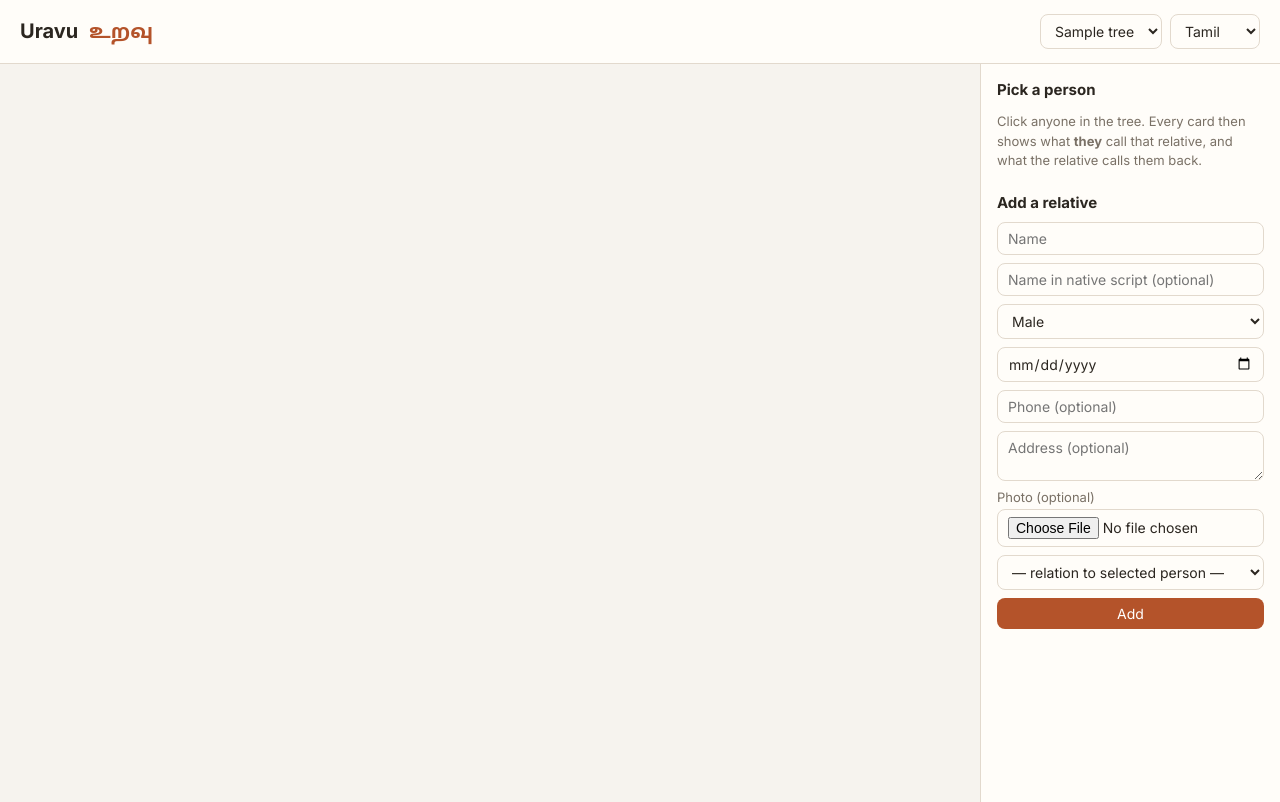
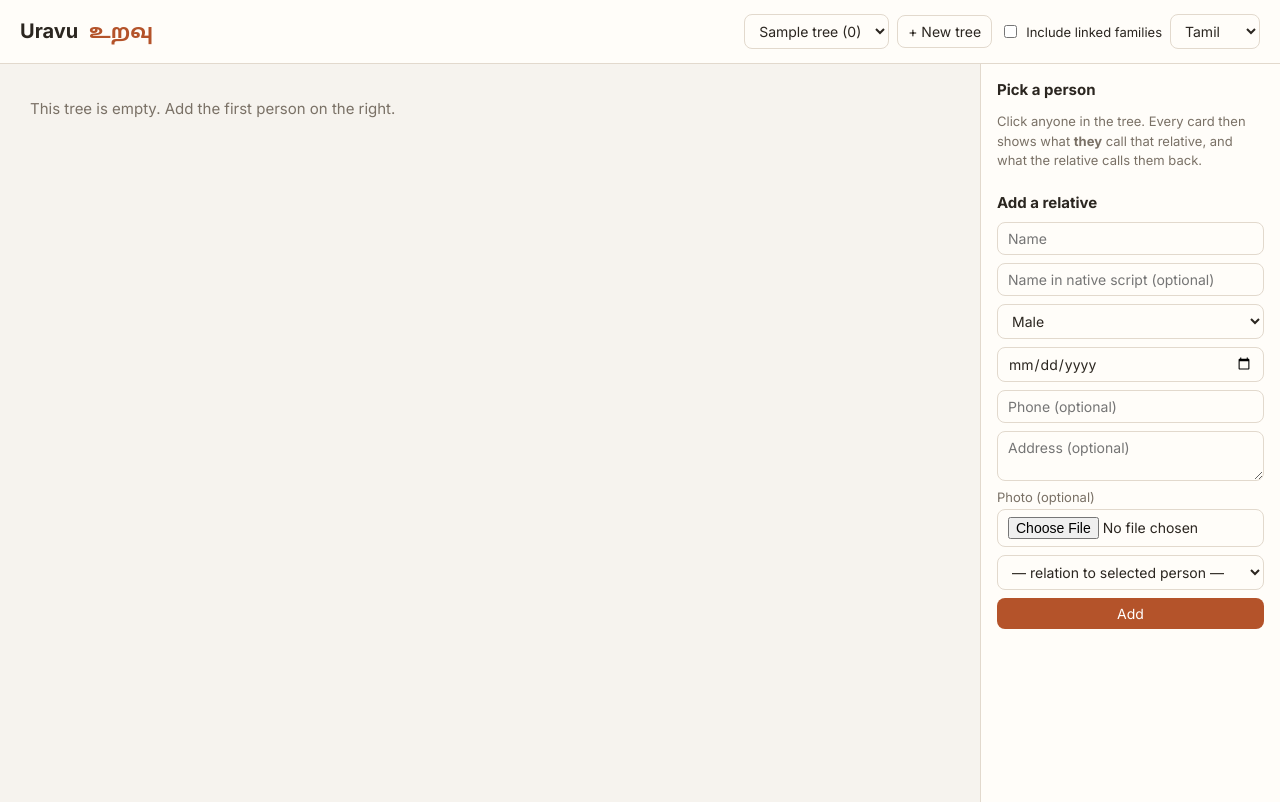
Before and after one commit to JeJo8/uravu, a Flask app: page / in a window 1280 px wide. Run offline with Flask 3, Linux system fonts and the light colour scheme; tables that the repository leaves empty hold one stand-in row (values such as "Sample post"); data that the repository does not hold is empty.

Commit message:
Link family trees: same-person links, cross-tree kinship terms

```diff
--- a/app.py
+++ b/app.py
@@ -4,11 +4,13 @@ import os
 from datetime import date, datetime, timezone
 
 import click
+from sqlalchemy import func
 from flask import Flask, jsonify, request, render_template, abort, Response
 
 import kinship
+from family_view import load_view, kin_inputs, same_person_ids
 from models import (Base, engine, SessionLocal, Tree, Person, Relationship,
-                    KinshipTerm, add_missing_columns)
+                    KinshipTerm, PersonLink, add_missing_columns)
 from terms_seed import ALL_TERMS, LANGUAGES
 
 app = Flask(__name__)
@@ -95,18 +97,8 @@ def _set_photo(p, data_url):
     return None
 
 
-def load_tree(db, tree_id):
-    persons = db.query(Person).filter_by(tree_id=tree_id).all()
-    ids = {p.id for p in persons}
-    rels = [r for r in db.query(Relationship).all()
-            if r.person_id in ids and r.related_id in ids]
-    return persons, rels
-
-
-def kin_inputs(persons, rels):
-    people = {p.id: {"gender": p.gender, "birth_date": p.birth_date} for p in persons}
-    links = [(r.person_id, r.related_id, r.type) for r in rels]
-    return people, links
+def _linked_flag():
+    return request.args.get("linked") in ("1", "true", "yes")
 
 
 def all_terms(db):
@@ -135,20 +127,20 @@ def languages():
 @app.get("/api/trees")
 def trees():
     with SessionLocal() as db:
-        return jsonify([{"id": t.id, "name": t.name} for t in db.query(Tree).all()])
+        counts = dict(db.query(Person.tree_id, func.count(Person.id)).group_by(Person.tree_id).all())
+        return jsonify([{"id": t.id, "name": t.name, "people": counts.get(t.id, 0)}
+                        for t in db.query(Tree).order_by(Tree.id).all()])
 
 
 @app.get("/api/trees/<int:tree_id>")
 def tree(tree_id):
+    """?linked=1 also shows every family joined through "same person" links."""
     with SessionLocal() as db:
         t = db.get(Tree, tree_id) or abort(404)
-        persons, rels = load_tree(db, tree_id)
-        return jsonify({
-            "id": t.id, "name": t.name,
-            "people": [p.to_dict() for p in persons],
-            "relationships": [{"person_id": r.person_id, "related_id": r.related_id,
-                               "type": r.type} for r in rels],
-        })
+        view = load_view(db, tree_id, _linked_flag())
+        return jsonify({"id": t.id, "name": t.name, "linked": _linked_flag(),
+                        "tree_ids": view["tree_ids"], "people": view["people"],
+                        "relationships": view["relationships"]})
 
 
 @app.get("/api/trees/<int:tree_id>/kinship/<int:person_id>")
@@ -156,26 +148,61 @@ def kinship_view(tree_id, person_id):
     """What the selected person calls everyone, and what everyone calls them."""
     lang = request.args.get("lang", "ta")
     with SessionLocal() as db:
-        persons, rels = load_tree(db, tree_id)
-        people, links = kin_inputs(persons, rels)
-        if person_id not in people:
+        view = load_view(db, tree_id, _linked_flag())
+        people, links = kin_inputs(view)
+        ego = view["alias"].get(person_id)
+        if ego is None:
             abort(404)
-        result = kinship.calls_everyone(people, links, all_terms(db), person_id, lang)
+        result = kinship.calls_everyone(people, links, all_terms(db), ego, lang)
         return jsonify({str(k): v for k, v in result.items()})
 
 
 @app.get("/api/kinship")
 def kinship_pair():
-    """/api/kinship?a=1&b=5&lang=ta"""
+    """/api/kinship?a=1&b=5&lang=ta — works across linked trees."""
     a, b = int(request.args["a"]), int(request.args["b"])
     lang = request.args.get("lang", "ta")
     with SessionLocal() as db:
         pa = db.get(Person, a) or abort(404)
-        persons, rels = load_tree(db, pa.tree_id)
-        people, links = kin_inputs(persons, rels)
-        if b not in people:
+        view = load_view(db, pa.tree_id, include_linked=True)
+        people, links = kin_inputs(view)
+        if b not in view["alias"]:
             abort(404)
-        return jsonify(kinship.relate(people, links, all_terms(db), a, b, lang))
+        return jsonify(kinship.relate(people, links, all_terms(db),
+                                      view["alias"][a], view["alias"][b], lang))
+
+
+# ---------------------------------------------------------------- API: links
+
+@app.post("/api/links")
+def add_link():
+    """Mark two cards in different trees as the same person."""
+    d = request.json
+    with SessionLocal() as db:
+        a, b = db.get(Person, d.get("person_a")), db.get(Person, d.get("person_b"))
+        if not a or not b:
+            return {"error": "Both people must exist"}, 400
+        if a.tree_id == b.tree_id:
+            return {"error": "Pick someone from a different tree"}, 400
+        if a.gender != b.gender:
+            return {"error": f"{a.full_name} and {b.full_name} have different genders"}, 400
+        if b.id in same_person_ids(db, a.id):
+            return {"error": "Already linked"}, 400
+        if any(db.get(Person, x).tree_id == b.tree_id for x in same_person_ids(db, a.id)):
+            return {"error": f"{a.full_name} is already linked to someone in that tree"}, 400
+        link = PersonLink(person_a=a.id, person_b=b.id, status="approved")
+        db.add(link)
+        db.commit()
+        return {"id": link.id, "person_a": a.id, "person_b": b.id}, 201
+
+
+@app.delete("/api/links/<int:link_id>")
+def remove_link(link_id):
+    with SessionLocal() as db:
+        link = db.get(PersonLink, link_id) or abort(404)
+        db.delete(link)
+        db.commit()
+        return "", 204
 
 
 # ---------------------------------------------------------------- API: write
@@ -183,7 +210,10 @@ def kinship_pair():
 @app.post("/api/trees")
 def create_tree():
     with SessionLocal() as db:
-        t = Tree(name=request.json.get("name", "My Family"))
+        name = _clean(request.json.get("name"), 120)
+        if not name:
+            return {"error": "Give the tree a name"}, 400
+        t = Tree(name=name)
         db.add(t)
         db.commit()
         return jsonify({"id": t.id, "name": t.name}), 201
@@ -222,11 +252,17 @@ def _link(db, new, rid, rel):
     elif rel in ("husband", "wife"):
         db.add(Relationship(person_id=rid, related_id=new.id, type="spouse"))
     elif rel in ("brother", "sister"):
-        parents = db.query(Relationship).filter_by(related_id=rid, type="parent").all()
+        # parents may live in a linked tree (e.g. a wife's parents in her family's tree)
+        copies = same_person_ids(db, rid)
+        parents = db.query(Relationship).filter(
+            Relationship.related_id.in_(copies), Relationship.type == "parent").all()
         if not parents:
             return "Add a parent first, so siblings can be linked through them."
-        for pr in parents:
-            db.add(Relationship(person_id=pr.person_id, related_id=new.id, type="parent"))
+        parent_ids = {pr.person_id for pr in parents}
+        # the new sibling belongs in the parents' tree
+        new.tree_id = db.get(Person, min(parent_ids)).tree_id
+        for pid in parent_ids:
+            db.add(Relationship(person_id=pid, related_id=new.id, type="parent"))
     else:
         return f"Unknown relation '{rel}'"
     return None
@@ -261,6 +297,8 @@ def delete_person(pid):
         p = db.get(Person, pid) or abort(404)
         db.query(Relationship).filter(
             (Relationship.person_id == pid) | (Relationship.related_id == pid)).delete()
+        db.query(PersonLink).filter(
+            (PersonLink.person_a == pid) | (PersonLink.person_b == pid)).delete()
         db.delete(p)
         db.commit()
         return "", 204
@@ -339,5 +377,34 @@ def seed_demo():
         click.echo(f"Demo tree created with id {t.id}")
 
 
+@app.cli.command("seed-linked-demo")
+def seed_linked_demo():
+    """Add a second family (Priya's side) and link it to the Demo Family."""
+    with SessionLocal() as db:
+        demo = db.query(Tree).filter_by(name="Demo Family").first()
+        priya = demo and db.query(Person).filter_by(tree_id=demo.id, full_name="Priya").first()
+        if not priya:
+            raise click.ClickException("Run seed-demo first")
+        t = Tree(name="Kumar Family")
+        db.add(t)
+        db.flush()
+        p = {}
+        for key, name, g, y in [("kumar", "Kumar", "M", 1945), ("valli", "Valli", "F", 1950),
+                                ("balu", "Balu", "M", 1971), ("priya", "Priya", "F", 1974),
+                                ("geetha", "Geetha", "F", 1975), ("hari", "Hari", "M", 2001)]:
+            p[key] = Person(tree_id=t.id, full_name=name, gender=g, birth_date=date(y, 1, 1))
+            db.add(p[key])
+        db.flush()
+        R = lambda a, b, k: db.add(Relationship(person_id=p[a].id, related_id=p[b].id, type=k))
+        R("kumar", "valli", "spouse"); R("balu", "geetha", "spouse")
+        for par in ("kumar", "valli"):
+            R(par, "balu", "parent"); R(par, "priya", "parent")
+        for par in ("balu", "geetha"):
+            R(par, "hari", "parent")
+        db.add(PersonLink(person_a=priya.id, person_b=p["priya"].id, status="approved"))
+        db.commit()
+        click.echo(f"Kumar Family created (id {t.id}) and linked through Priya")
+
+
 if __name__ == "__main__":
     app.run(debug=True)
--- a/templates/index.html
+++ b/templates/index.html
@@ -75,6 +75,16 @@
   label.check { font-size: 13px; display: flex; gap: 6px; align-items: center; }
   button.danger { background: transparent; color: #c0392b; border: 1px solid #c0392b; }
   [hidden] { display: none !important; }
+  .card.other rect.box { stroke-dasharray: 5 4; }
+  .card .badge { font-size: 13px; }
+  label.toggle { font-size: 13px; display: flex; gap: 6px; align-items: center; white-space: nowrap; }
+  .links { margin: 14px 0 4px; padding: 10px; border-radius: 10px; background: var(--accent-soft);
+           font-size: 13px; display: grid; gap: 8px; }
+  .links .item { display: flex; gap: 6px; align-items: center; }
+  .links .item span { flex: 1; }
+  .links button { padding: 4px 8px; font-size: 12px; }
+  details summary { cursor: pointer; font-size: 13px; color: var(--accent); margin-top: 10px; }
+  .empty { fill: var(--muted); font-size: 15px; }
   @media (max-width: 760px) {
     main { grid-template-columns: 1fr; grid-template-rows: 60vh auto; height: auto; }
     aside { border-left: none; border-top: 1px solid var(--card-border); }
@@ -85,8 +95,10 @@
 <header>
   <h1>Uravu <span>உறவு</span></h1>
   <div class="controls">
-    <select id="treeSel"></select>
-    <select id="langSel"></select>
+    <select id="treeSel" aria-label="Family tree"></select>
+    <button type="button" class="secondary" id="newTreeBtn">+ New tree</button>
+    <label class="toggle"><input type="checkbox" id="linkedToggle"> Include linked families</label>
+    <select id="langSel" aria-label="Language"></select>
   </div>
 </header>
 <main>
@@ -104,7 +116,17 @@
         <dt>Phone</dt><dd id="dPhone"></dd>
         <dt>Address</dt><dd id="dAddress"></dd>
       </dl>
-      <div class="row">
+      <div class="links" id="linkList" hidden></div>
+      <details id="linkBox">
+        <summary>🔗 Same person in another tree…</summary>
+        <form id="linkForm">
+          <select name="tree" required></select>
+          <select name="person" required></select>
+          <button>Link as same person</button>
+          <div class="err" id="linkErr"></div>
+        </form>
+      </details>
+      <div class="row" style="margin-top:12px">
         <button type="button" class="secondary" id="editBtn">Edit details</button>
         <button type="button" class="danger" id="delBtn">Delete</button>
       </div>
@@ -149,7 +171,7 @@
 
 <script>
 const CARD_W = 150, CARD_H = 92, GAP_X = 24, GAP_Y = 80, PAD = 30;
-let state = { tree: null, selected: null, lang: "ta", kin: {} };
+let state = { tree: null, selected: null, lang: "ta", kin: {}, linked: false, trees: [] };
 
 const $ = s => document.querySelector(s);
 const api = (url, opts) => fetch(url, opts).then(async r => {
@@ -163,19 +185,44 @@ async function init() {
   $("#langSel").innerHTML = Object.entries(langs)
     .map(([k, v]) => `<option value="${k}">${v}</option>`).join("");
   $("#langSel").value = state.lang;
-  const trees = await api("/api/trees");
-  $("#treeSel").innerHTML = trees.map(t => `<option value="${t.id}">${t.name}</option>`).join("");
-  if (trees.length) await loadTree(trees[0].id);
-  $("#treeSel").onchange = e => loadTree(e.target.value);
+  await refreshTrees();
+  if (state.trees.length) await loadTree(state.trees[0].id);
+  $("#treeSel").onchange = e => { state.selected = null; clearDetails(); loadTree(e.target.value); };
   $("#langSel").onchange = e => { state.lang = e.target.value; select(state.selected); };
+  $("#linkedToggle").onchange = e => { state.linked = e.target.checked; loadTree(state.tree.id); };
+}
+
+async function refreshTrees() {
+  state.trees = await api("/api/trees");
+  $("#treeSel").innerHTML = state.trees
+    .map(t => `<option value="${t.id}">${esc(t.name)} (${t.people})</option>`).join("");
+  if (state.tree) $("#treeSel").value = state.tree.id;
 }
 
 async function loadTree(id) {
-  state.tree = await api(`/api/trees/${id}`);
+  state.tree = await api(`/api/trees/${id}${state.linked ? "?linked=1" : ""}`);
+  $("#treeSel").value = state.tree.id;
   state.kin = {};
   draw();
   if (state.selected && byId(state.selected)) select(state.selected);
+  else if (state.selected) { state.selected = null; clearDetails(); }
 }
+
+function clearDetails() {
+  $("#details").hidden = true;
+  $("#selTitle").textContent = "Pick a person";
+}
+
+$("#newTreeBtn").onclick = async () => {
+  const name = prompt("Name for the new family tree (e.g. Kumar Family):");
+  if (!name || !name.trim()) return;
+  const t = await api("/api/trees", { method: "POST", headers: { "Content-Type": "application/json" },
+                                       body: JSON.stringify({ name }) });
+  state.selected = null; clearDetails();
+  state.tree = { id: t.id };
+  await refreshTrees();
+  await loadTree(t.id);
+};
 
 const byId = id => state.tree.people.find(p => p.id === +id);
 
@@ -280,14 +327,19 @@ function draw() {
     const avatar = p.photo_url
       ? `<image href="${esc(p.photo_url)}" x="8" y="6" width="34" height="34" preserveAspectRatio="xMidYMid slice" clip-path="url(#avClip)"/>`
       : `<text class="initial" x="25" y="29" text-anchor="middle">${esc(p.full_name[0] || "?")}</text>`;
-    out += `<g class="card ${p.gender}${sel ? " selected" : ""}" data-id="${p.id}" transform="translate(${px},${py})">
+    const linkedBadge = p.linked_to?.length
+      ? `<text class="badge" x="${CARD_W - 8}" y="20" text-anchor="end">🔗</text>` : "";
+    const sub = p.from_other_tree ? `${year} · ${p.tree_name}` : year;
+    out += `<g class="card ${p.gender}${sel ? " selected" : ""}${p.from_other_tree ? " other" : ""}" data-id="${p.id}" transform="translate(${px},${py})">
       <title>${esc(k?.a_calls_b?.description || p.full_name)}</title>
       <rect class="box" width="${CARD_W}" height="${CARD_H}" rx="12"/>
       <circle class="avatar-bg" cx="25" cy="23" r="17"/>${avatar}
       <text class="name" x="49" y="21">${esc(trim(p.full_name, 13))}</text>
-      <text class="year" x="49" y="36">${year}</text>
-      ${termText}</g>`;
+      <text class="year" x="49" y="36">${esc(trim(sub, 16))}</text>
+      ${linkedBadge}${termText}</g>`;
   });
+  if (!people.length) out = `<text class="empty" x="${PAD}" y="${PAD + 20}">This tree is empty. Add the first person on the right.</text>`;
+  if (!people.length) { svg.setAttribute("width", 520); svg.setAttribute("height", 120); }
   svg.innerHTML = `<defs><clipPath id="avClip" clipPathUnits="userSpaceOnUse">
     <circle cx="25" cy="23" r="17"/></clipPath></defs>` + out;
   svg.querySelectorAll(".card").forEach(g => g.onclick = () => select(+g.dataset.id));
@@ -304,7 +356,7 @@ async function select(id) {
   $("#selHint").textContent = "Cards show what " + p.full_name +
     " calls each relative. Hover a card for the full relationship.";
   showDetails(p);
-  state.kin = await api(`/api/trees/${state.tree.id}/kinship/${id}?lang=${state.lang}`);
+  state.kin = await api(`/api/trees/${state.tree.id}/kinship/${id}?lang=${state.lang}${state.linked ? "&linked=1" : ""}`);
   draw();
 }
 
@@ -321,7 +373,59 @@ function showDetails(p) {
   $("#dAddress").innerHTML = p.address
     ? `<a target="_blank" rel="noopener" href="https://www.google.com/maps/search/?api=1&query=${encodeURIComponent(p.address)}">${esc(p.address)}</a>`
     : "—";
+  showLinks(p);
 }
+
+function showLinks(p) {
+  const box = $("#linkList");
+  box.hidden = !p.linked_to?.length;
+  box.innerHTML = (p.linked_to || []).map(l => `<div class="item">
+      <span>🔗 Same person in <b>${esc(l.tree_name)}</b></span>
+      <button type="button" class="secondary" data-open="${l.tree_id}:${l.person_id}">Open</button>
+      ${l.link_id ? `<button type="button" class="danger" data-unlink="${l.link_id}">Unlink</button>` : ""}
+    </div>`).join("");
+  box.querySelectorAll("[data-open]").forEach(b => b.onclick = async () => {
+    const [tid, pid] = b.dataset.open.split(":").map(Number);
+    state.selected = pid;
+    await loadTree(tid);
+  });
+  box.querySelectorAll("[data-unlink]").forEach(b => b.onclick = async () => {
+    if (!confirm("Remove this link? Both people stay in their own trees.")) return;
+    await api(`/api/links/${b.dataset.unlink}`, { method: "DELETE" });
+    await loadTree(state.tree.id);
+  });
+  // link form: other trees, same-gender people
+  const f = $("#linkForm"), mine = new Set([p.tree_id, ...(p.linked_to || []).map(l => l.tree_id)]);
+  const others = state.trees.filter(t => !mine.has(t.id));
+  $("#linkBox").hidden = !others.length;
+  $("#linkErr").textContent = "";
+  f.elements.tree.innerHTML = `<option value="">— pick a tree —</option>` +
+    others.map(t => `<option value="${t.id}">${esc(t.name)}</option>`).join("");
+  f.elements.person.innerHTML = "";
+}
+
+$("#linkForm").elements.tree.onchange = async e => {
+  const sel = $("#linkForm").elements.person, me = byId(state.selected);
+  sel.innerHTML = "";
+  if (!e.target.value) return;
+  const t = await api(`/api/trees/${e.target.value}`);
+  const matches = t.people.filter(x => x.gender === me.gender);
+  sel.innerHTML = matches.length
+    ? matches.map(x => `<option value="${x.id}">${esc(x.full_name)}${x.birth_date ? " (" + x.birth_date.slice(0, 4) + ")" : ""}</option>`).join("")
+    : `<option value="">No ${me.gender === "M" ? "men" : "women"} in that tree yet</option>`;
+};
+
+$("#linkForm").onsubmit = async e => {
+  e.preventDefault();
+  const f = e.target;
+  if (!f.elements.person.value) return;
+  try {
+    await api("/api/links", { method: "POST", headers: { "Content-Type": "application/json" },
+      body: JSON.stringify({ person_a: state.selected, person_b: +f.elements.person.value }) });
+    $("#linkBox").open = false;
+    await loadTree(state.tree.id);
+  } catch (err) { $("#linkErr").textContent = err.message; }
+};
 
 // Shrink photos in the browser (max 400px JPEG) so uploads stay small
 async function readPhoto(file) {
@@ -363,9 +467,9 @@ $("#delBtn").onclick = async () => {
   if (!confirm(`Delete ${p.full_name} and their links? This can't be undone.`)) return;
   await api(`/api/people/${p.id}`, { method: "DELETE" });
   state.selected = null; state.kin = {};
-  $("#details").hidden = true;
-  $("#selTitle").textContent = "Pick a person";
+  clearDetails();
   await loadTree(state.tree.id);
+  await refreshTrees();
 };
 
 $("#addForm").onsubmit = async e => {
@@ -376,10 +480,12 @@ $("#addForm").onsubmit = async e => {
   try {
     f.photo = await readPhoto(e.target.elements.photo.files[0]);
     await api("/api/people", { method: "POST", headers: { "Content-Type": "application/json" },
-      body: JSON.stringify({ ...f, tree_id: state.tree.id, relative_id: state.selected,
+      body: JSON.stringify({ ...f, relative_id: state.selected,
+                             tree_id: (f.relation && byId(state.selected)?.tree_id) || state.tree.id,
                              birth_date: f.birth_date || null, relation: f.relation || null }) });
     e.target.reset();
     await loadTree(state.tree.id);
+    await refreshTrees();
   } catch (err) { $("#err").textContent = err.message; }
 };
 
```
Also changed, not shown: family_view.py (added, +126 -0 lines), models.py (+11 -0 lines), schema.sql (+16 -0 lines), tests/test_kinship.py (+83 -0 lines), README.md.
